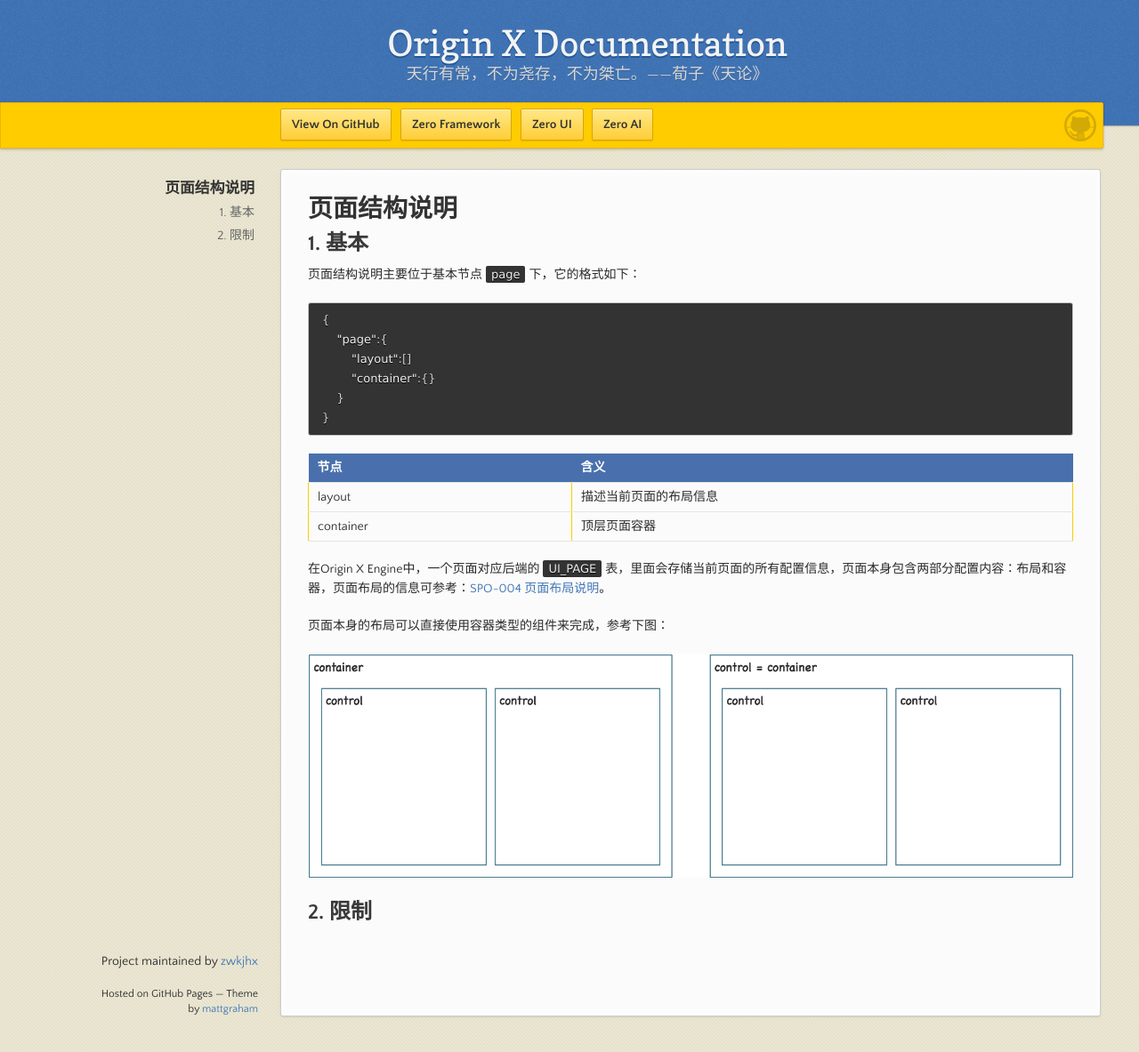
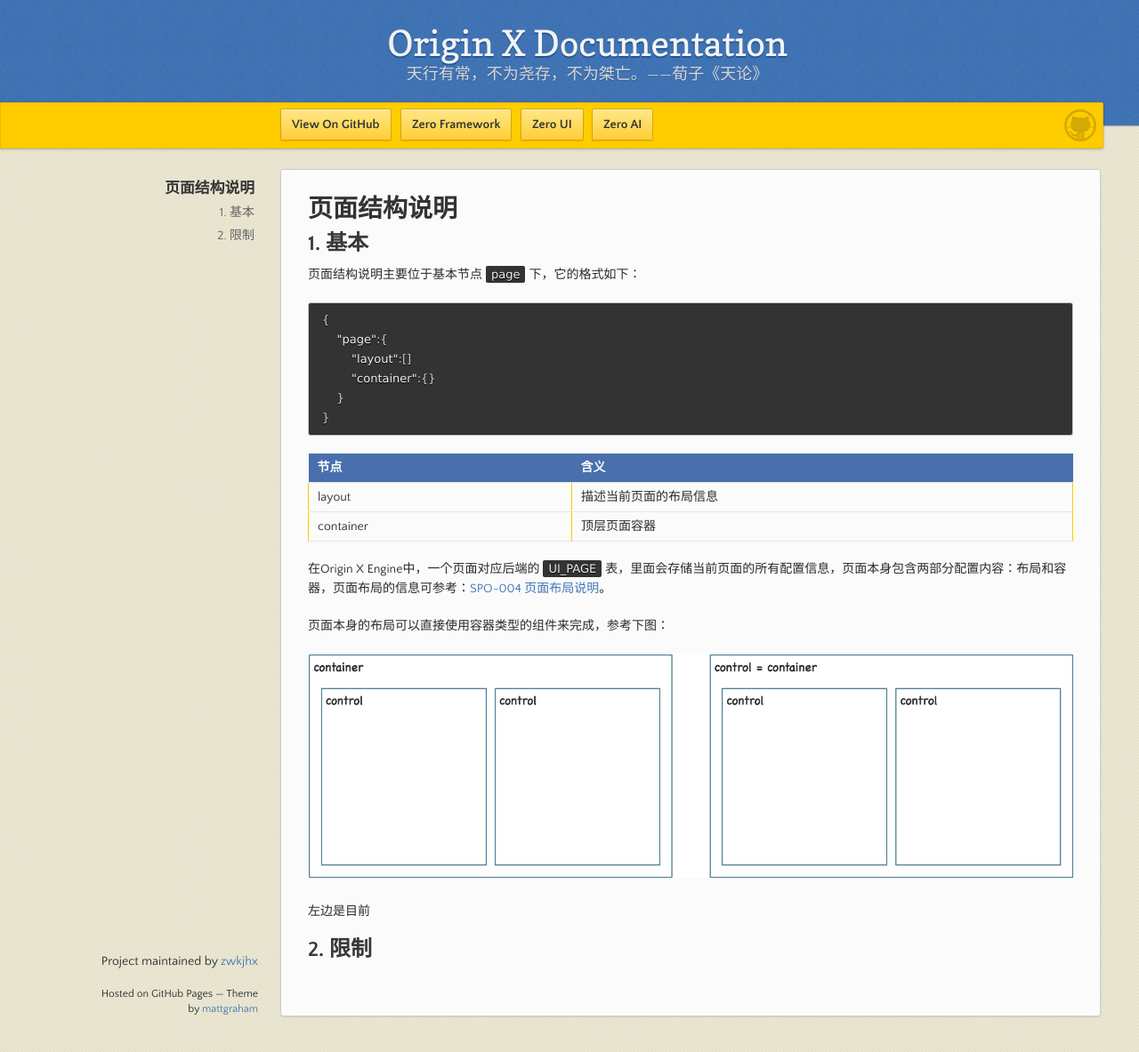
Before and after one commit to zwkjhx/ox-doc, a Jekyll site: the page built from specification/3-origin-xgui-fan/spo-003-bu-ju-pei-zhi-gui-fan.md, in a window 1280 px wide and 1183 px high. Shown: the whole window at 89% size. Built offline with Jekyll 4.4.1, drawn with Linux system fonts in a browser that asks for light colours; our own code applies the rules of GitHub Pages for plain Markdown files.

Commit message:
Updates specification/3-origin-xgui-fan/spo-003-bu-ju-pei-zhi-gui-fan.md
Auto commit by GitBook Editor

```diff
--- a/specification/3-origin-xgui-fan/spo-003-bu-ju-pei-zhi-gui-fan.md
+++ b/specification/3-origin-xgui-fan/spo-003-bu-ju-pei-zhi-gui-fan.md
@@ -24,4 +24,6 @@
 
 ![](/assets/images/spo/003/page-layout.png)
 
+左边是目前
+
 ## 2. 限制
```
